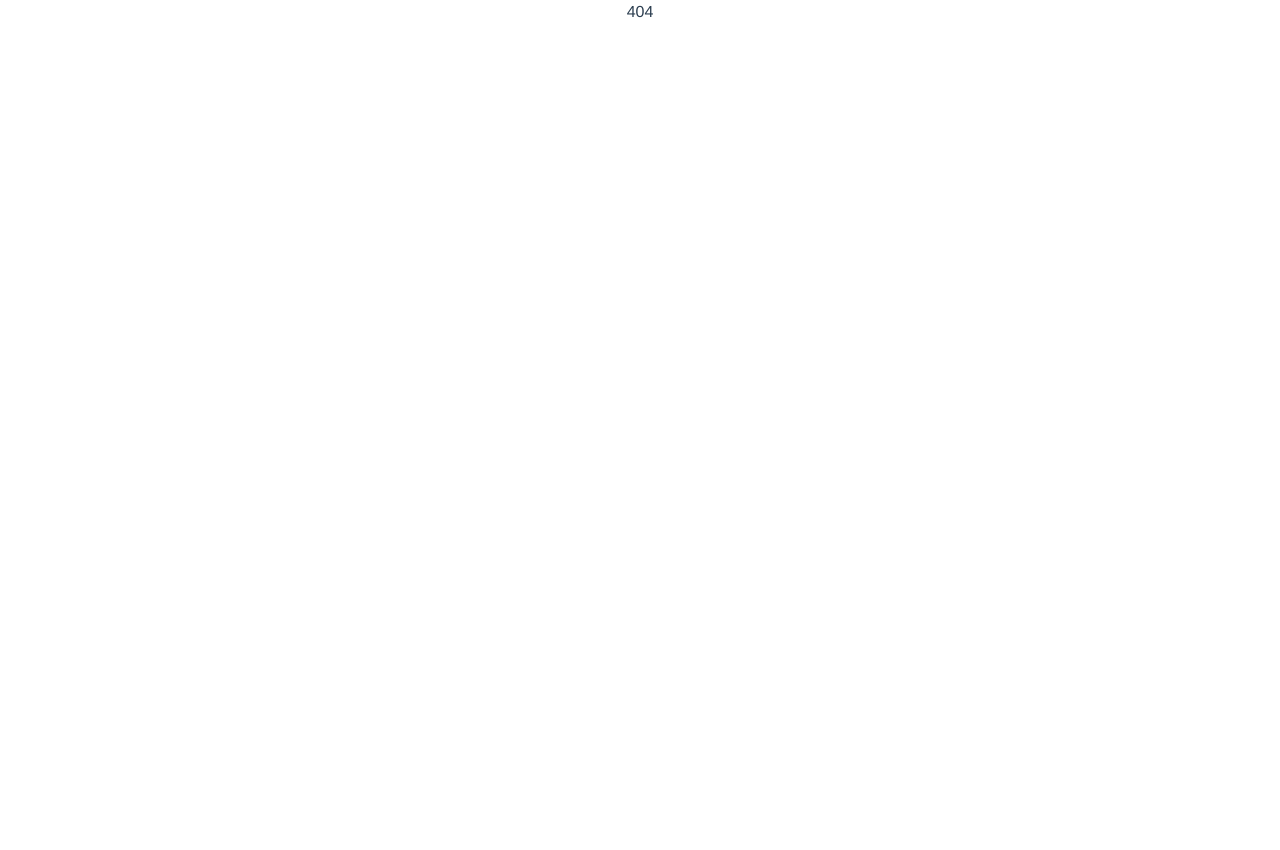
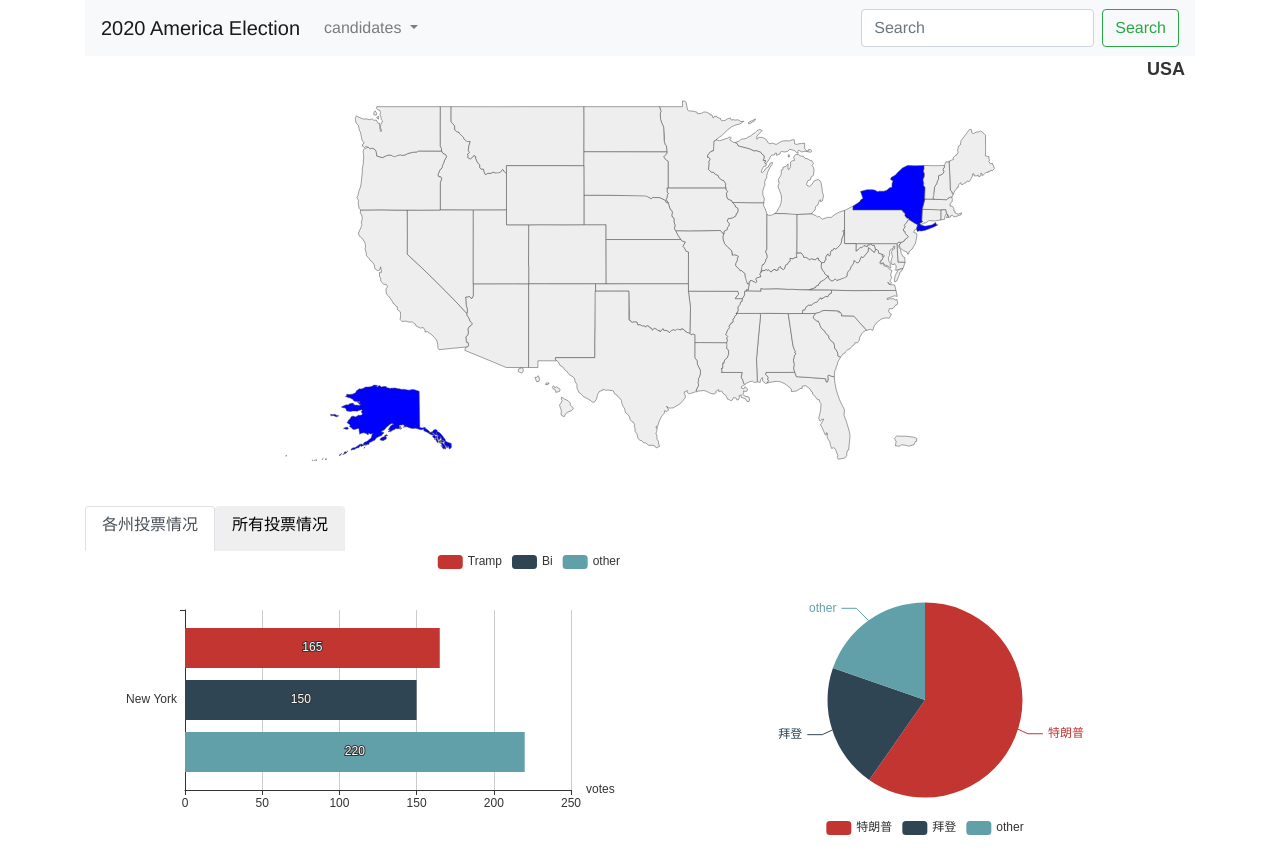
Before and after one commit to 5522MIKE/AmericaElectionWebsite_frontend, a Vue app: page /DataView in a window 1280 px wide. Before the commit this address led to /404. Before the commit the page ends 800 px from the top, so only its background shows below. Built offline with nearby package versions, Linux system fonts and the light colour scheme.

Commit message:
feat: 添加数据可视化页面

```diff
--- a/package.json
+++ b/package.json
@@ -13,6 +13,7 @@
     "axios": "^0.21.0",
     "bootstrap": "^4.5.3",
     "core-js": "^3.6.5",
+    "echarts": "^4.9.0",
     "jquery": "^3.5.1",
     "less": "^3.12.2",
     "popper.js": "^1.16.1",
--- /dev/null
+++ b/src/components/DataView.vue
@@ -0,0 +1,109 @@
+<template>
+    <div class="container">
+        <!-- 导航栏 -->
+        <nav class="navbar navbar-expand-lg navbar-light bg-light">
+        <a class="navbar-brand" href="#">2020 America Election</a>
+        <button class="navbar-toggler" type="button" data-toggle="collapse" data-target="#navbarSupportedContent" aria-controls="navbarSupportedContent" aria-expanded="false" aria-label="Toggle navigation">
+            <span class="navbar-toggler-icon"></span>
+        </button>
+        <div class="collapse navbar-collapse" id="navbarSupportedContent">
+            <ul class="navbar-nav mr-auto">
+                <li class="nav-item dropdown">
+                    <a class="nav-link dropdown-toggle" href="#" id="navbarDropdown" role="button" data-toggle="dropdown" aria-haspopup="true" aria-expanded="false">
+                    candidates
+                    </a>
+                    <div class="dropdown-menu" aria-labelledby="navbarDropdown">
+                    <a class="dropdown-item" href="#">川建国</a>
+                    <a class="dropdown-item" href="#">乔振华</a>
+                    <div class="dropdown-divider"></div>
+                    <a class="dropdown-item" href="#">其他</a>
+                    </div>
+                </li>
+            </ul>
+            <form class="form-inline my-2 my-lg-0">
+                <input class="form-control mr-sm-2" type="search" placeholder="Search" aria-label="Search">
+                <button class="btn btn-outline-success my-2 my-sm-0" type="submit">Search</button>
+            </form>
+        </div>
+        </nav>
+        <div class="row">
+            <map-chart></map-chart>
+        </div>
+
+        <ul class="nav nav-tabs border-0" id="myTab" >
+            <li class="nav-item">
+                <button class="nav-link active" data-toggle="tab" href="#admin" v-on:click="tab1()" >
+                    <h6>各州投票情况</h6>
+                </button>
+            </li>
+            <li class="nav-item">
+                <button class="nav-link" data-toggle="tab" href="#edit" v-on:click="tab2()">
+                    <h6>所有投票情况</h6>
+                </button>
+            </li>
+        </ul>
+        <!-- 总体数据可视化 -->
+        <div class="tab-content border-top-0" id="myTabContent" >
+            <div  id="admin" v-show="see">
+                <div class="row">
+                    <div class="col-lg-6 col-ms-12" >
+                        <bar-chart></bar-chart>
+                    </div>
+                    <div class="col-lg-6 col-ms-12" >
+                        <pie-chart></pie-chart>
+                    </div>
+                </div>
+            </div>
+            <div id="edit" v-show="!see">
+                <div class="row">
+                    <div class="col-lg-12 col-ms-12" >
+                        <bar-chart-2></bar-chart-2>
+                    </div>
+                </div>
+            </div>
+        </div>
+
+
+    </div>
+</template>
+
+<script>
+    import MapChart from './MapChart.vue';
+    import BarChart from './BarChart.vue';
+    import PieChart from './PieChart.vue';
+    import BarChart2 from './BarChart2.vue';
+
+
+    export default {
+        name: "main",
+        components: {
+            'map-chart': MapChart,
+            'bar-chart': BarChart,
+            'pie-chart': PieChart,
+            'bar-chart-2': BarChart2
+        },
+        data(){
+            return {
+                see: true
+            }
+
+        },
+        methods: {
+            tab1: function(){
+                this.see = true
+            },
+            tab2: function(){
+                this.see = false
+            }
+        },
+        mounted() {
+            MapChart.methods.myEcharts(),
+            PieChart.methods.myEcharts(),
+            BarChart.methods.myEcharts(),
+            BarChart2.methods.myEcharts()
+
+        }
+
+    };
+
+</script>
--- a/src/router/index.js
+++ b/src/router/index.js
@@ -3,6 +3,7 @@ import HelloWorld from '../components/HelloWorld.vue'
 import Main from '../components/Main.vue'
 import Vote from '../components/Vote.vue'
 import Login from '../components/Login.vue'
+import DataView from '../components/DataView'
 
 const routerHistory = createWebHistory()
 // createWebHashHistory hash 路由
@@ -28,6 +29,11 @@ const router = createRouter({
         component: Login
     },
     {
+        path: '/DataView',
+        name: 'DataView',
+        component: DataView
+    },
+    {
         path: '/404',
         name: '404',
         component: () => import('@/components/NotFind')
```
Also changed, not shown: 1 other file (tests, documents, lock files or other folders).
